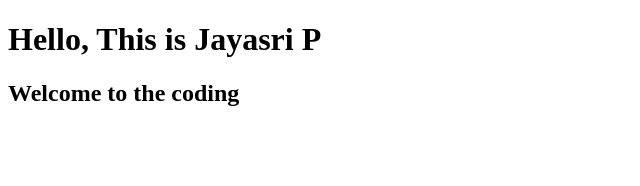
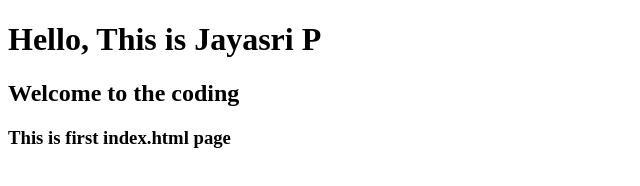
Before and after one commit to jayaporalla/Git_Pratice, a plain HTML site: page index.html in a window 1280 px wide. Shown: the whole page, without its empty margins (0-640 px from the left). Drawn offline with Linux system fonts and the light colour scheme.

Commit message:
Changes made in index file

```diff
--- a/index.html
+++ b/index.html
@@ -8,5 +8,6 @@
 <body>
     <h1>Hello, This is Jayasri P</h1>
     <h2>Welcome to the coding</h2>
+    <h3>This is first index.html page</h3>
 </body>
 </html>
```
